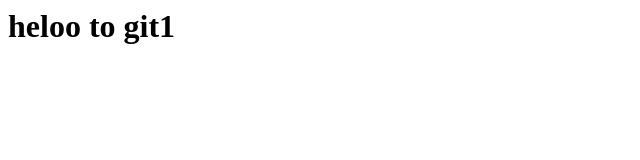
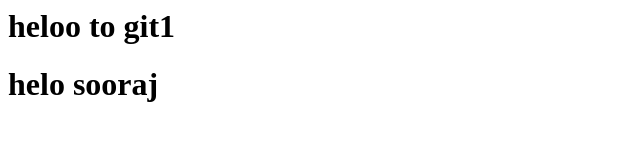
Before and after one commit to suiiitechie/datewithgit, a plain HTML site: page index.html in a window 1280 px wide. Shown: the whole page, without its empty margins (0-640 px from the left). Drawn offline with Linux system fonts and the light colour scheme.

Commit message:
second commit

```diff
--- a/index.html
+++ b/index.html
@@ -2,5 +2,6 @@
 
 <body>
 <h1>heloo to git</h>1
+    <h1>helo sooraj</h1>
 </body>
 </html>
```
